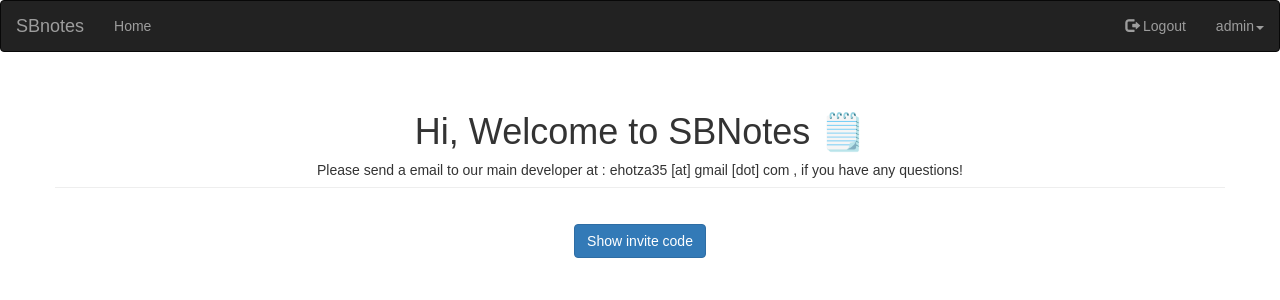
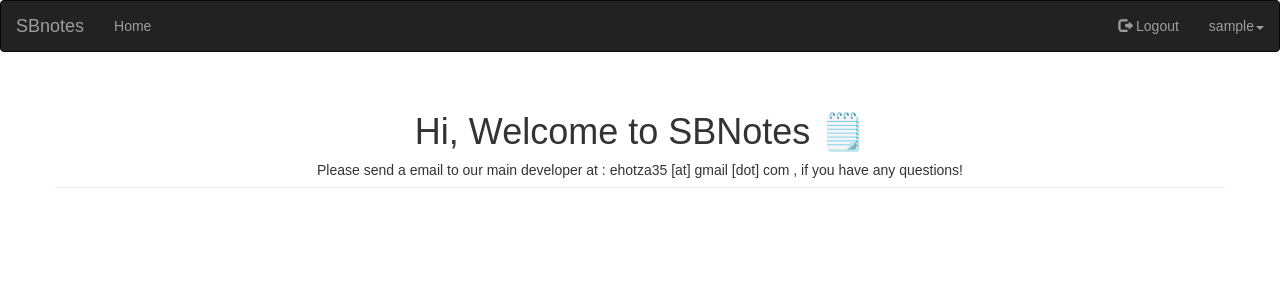
Before and after one commit to 3rg1s/SBNotes, a PHP site: page /?status=1 in a window 1280 px wide. Shown: the top 300 px of the page. Run offline with PHP 8.4, Linux system fonts and the light colour scheme; the visitor is signed in with stand-in values (Sample User, id 1); some libraries are stand-ins or nearby versions.

Commit message:
Fix the invite code button

```diff
--- a/index.php
+++ b/index.php
@@ -40,15 +40,6 @@ if(!isset($_SESSION["loggedin"]) || $_SESSION["loggedin"] !== true){
         Please send a email to our main developer at : ehotza35 [at] gmail [dot] com , if you have any questions!
     </div>
 
-        <?php
-        if ($_SESSION["username"] === "admin") {
-            echo "<br>";
-            echo '<a class="btn btn-primary" href="invites.php">Show invite code</a>';
-
-        } else {
-            echo "";
-        }
-        ?>
     <script type="text/javascript">
     function confirmcreate(){
         swal.fire({
--- a/navigator.php
+++ b/navigator.php
@@ -13,13 +13,7 @@
       <li><a href="logout.php"><span class="glyphicon glyphicon-log-out"></span> Logout</a></li>
           <li class="dropdown"><a class="dropdown-toggle" data-toggle="dropdown" href="#"> <?php echo $_SESSION["username"]; ?><span class="caret glyphicon"></span></a>
         <ul class="dropdown-menu">
-                <?php
-       if ($_SESSION["username"] === "admin") {
-      echo '<li><a href="javascript:void(0);" onclick="confirmcreate()">Create Invite code</a></li>';
-  }else {
-
-  }
-  ?>
+          <li><a href="invites.php">Show Invites</a></li>
           <li><a href="actions/encnot.php">Encrypt Notes</a></li>
           <li><a href="view.php">View Notes</a></li>
           <li><a href="actions/setpassword.php">Set Notes Password</a></li>
```
Also changed, not shown: navigator2.php (+3 -9 lines), README.md.
